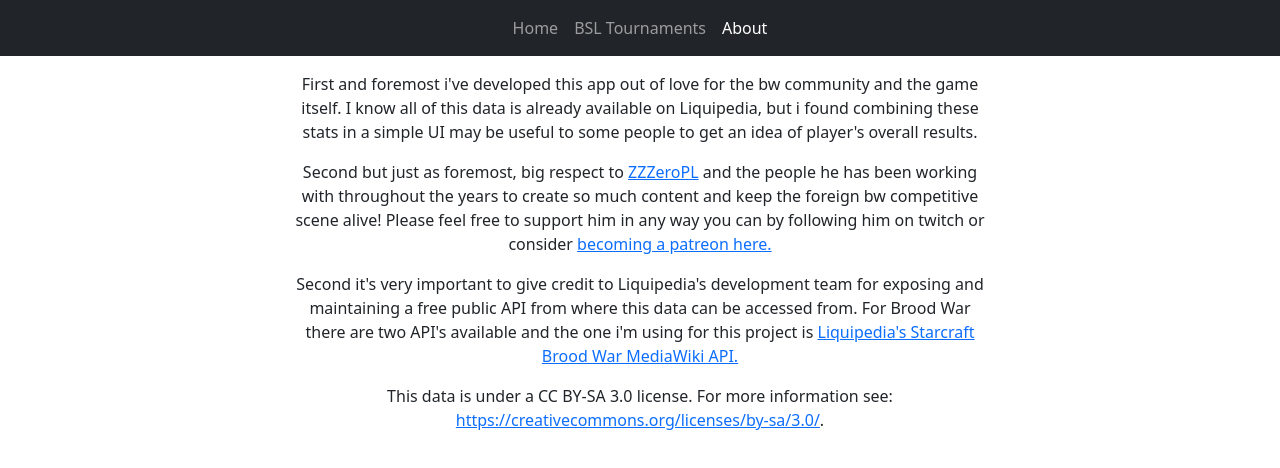
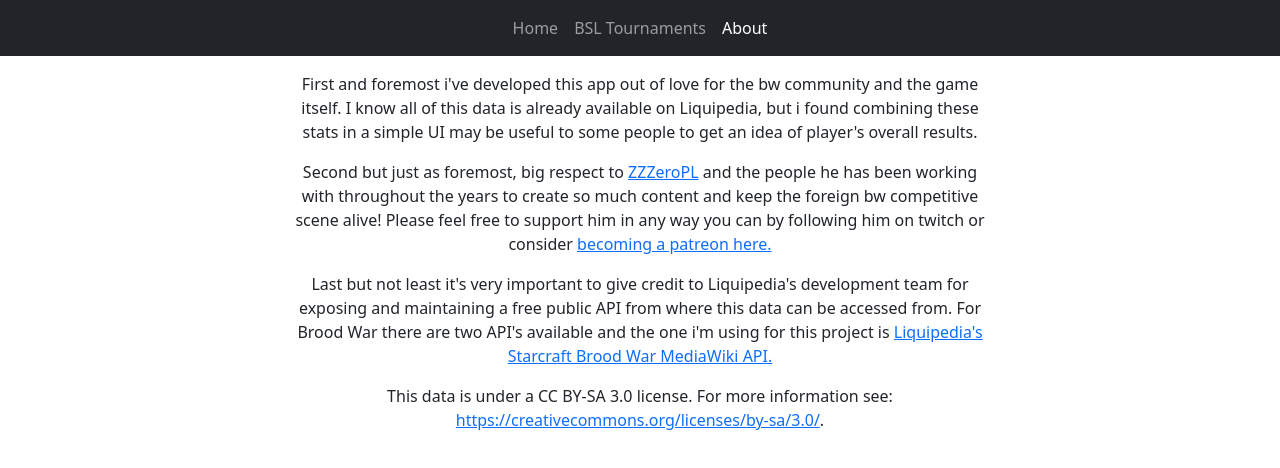
Before and after one commit to mihailtomov/bsl-stats, a React (Create React App) app: page /about in a window 1280 px wide. Shown: the top 468 px of the page. Built offline with nearby package versions, Linux system fonts and the light colour scheme; no server answers.

Commit message:
small text amendment

```diff
--- a/src/pages/About.tsx
+++ b/src/pages/About.tsx
@@ -32,10 +32,10 @@ const About = () => {
         </a>
       </p>
       <p>
-        Second it's very important to give credit to Liquipedia's development
-        team for exposing and maintaining a free public API from where this data
-        can be accessed from. For Brood War there are two API's available and
-        the one i'm using for this project is{' '}
+        Last but not least it's very important to give credit to Liquipedia's
+        development team for exposing and maintaining a free public API from
+        where this data can be accessed from. For Brood War there are two API's
+        available and the one i'm using for this project is{' '}
         <a
           href="https://liquipedia.net/starcraft/api.php"
           target="_blank"
```
